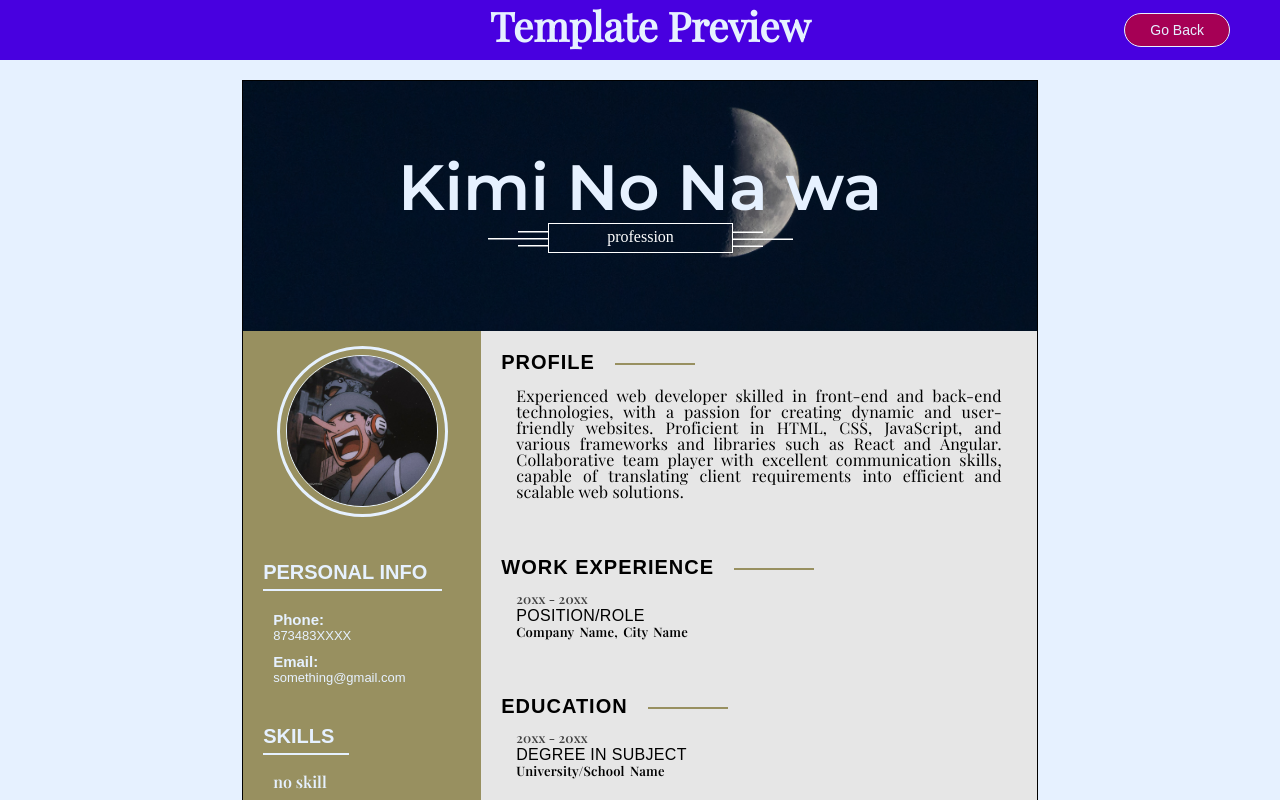
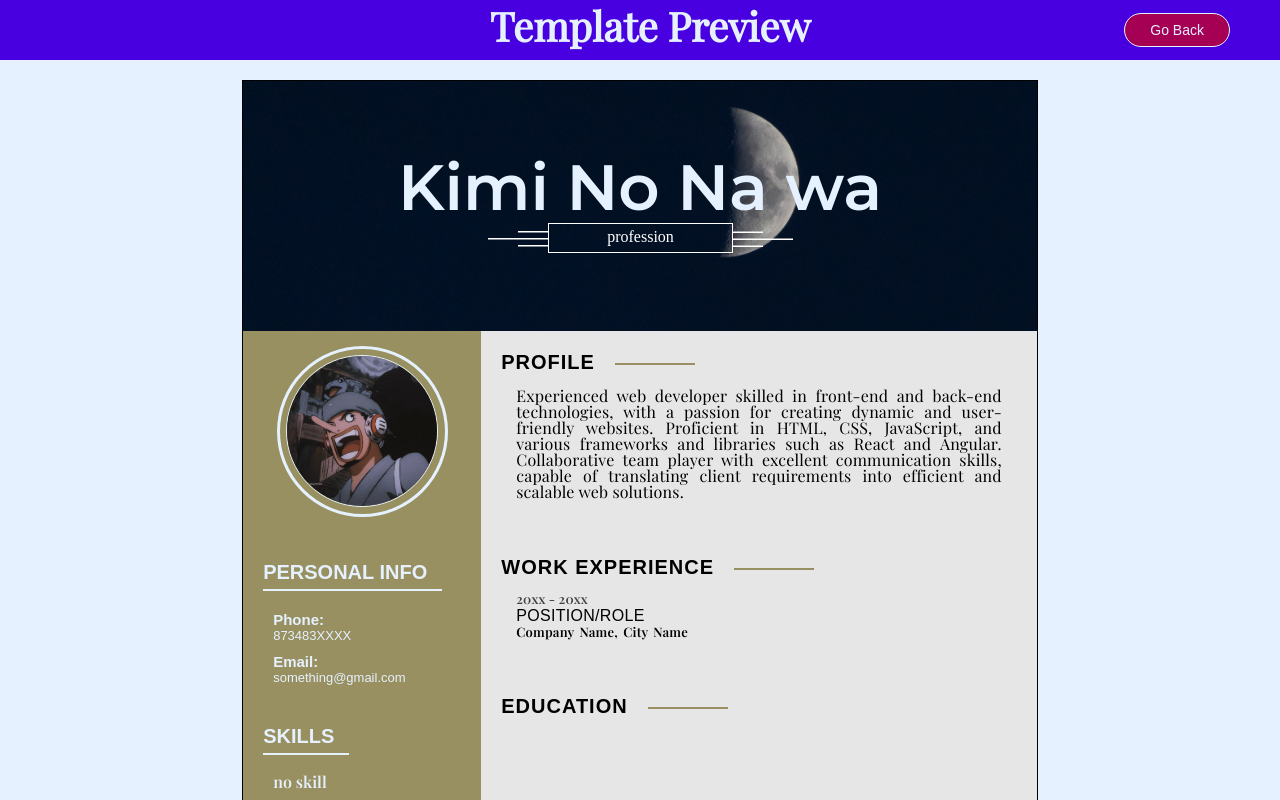
Before and after one commit to victorchrollo14/CV-APP-React, a React (Vite) app: page /template in a window 1280 px wide. Shown: the top 800 px of the page. Built offline with nearby package versions, Linux system fonts and the light colour scheme.

Commit message:
add conditional rendering in WorkSection.jsx

```diff
--- a/src/Template/WorkSection.jsx
+++ b/src/Template/WorkSection.jsx
@@ -10,7 +10,8 @@ export function WorkSection() {
       <MainHeading>Work Experience</MainHeading>
       <div className="main-child">
         <ul className="list work-exp">
-          {workList.map(({ id, from, to, role, company, city }) => {
+          {(workList.length > 0) ? (
+            workList.map(({ id, from, to, role, company, city }) => {
               return (
                 <li key={id} className="work-list">
                   <p className="work-year">
@@ -22,7 +23,18 @@ export function WorkSection() {
                   </h6>
                 </li>
               );
-          })}
+            })
+          ) : (
+            <li className="work-list">
+              <p className="work-year">
+                {"20xx"} - {"20xx"}
+              </p>
+              <h5 className="work-position">{"Position/Role"}</h5>
+              <h6 className="company-city-name">
+                {"Company Name"}, {"City Name"}
+              </h6>
+            </li>
+          )}
         </ul>
       </div>
     </div>
--- a/src/data.jsx
+++ b/src/data.jsx
@@ -13,25 +13,25 @@ const initialUserInfo = {
 };
 
 const initEduList = [
-  {
-    id: crypto.randomUUID(),
-    degree: "Degree ",
-    from: "20xx",
-    to: "20xx",
-    subject: "Subject",
-    university: "University/School Name",
-  },
+  // {
+  //   id: crypto.randomUUID(),
+  //   degree: "Degree ",
+  //   from: "20xx",
+  //   to: "20xx",
+  //   subject: "Subject",
+  //   university: "University/School Name",
+  // },
 ];
 
 const initWorkList = [
-  {
-    id: crypto.randomUUID(),
-    company: "Company Name",
-    city: "City Name",
-    from: "20xx",
-    to: "20xx",
-    role: "POSITION/ROLE",
-  },
+  // {
+  //   id: crypto.randomUUID(),
+  //   company: "Company Name",
+  //   city: "City Name",
+  //   from: "20xx",
+  //   to: "20xx",
+  //   role: "POSITION/ROLE",
+  // },
 ];
 
 const initSkills = [];
```
Lines whose indentation alone changed are shown as unchanged.
